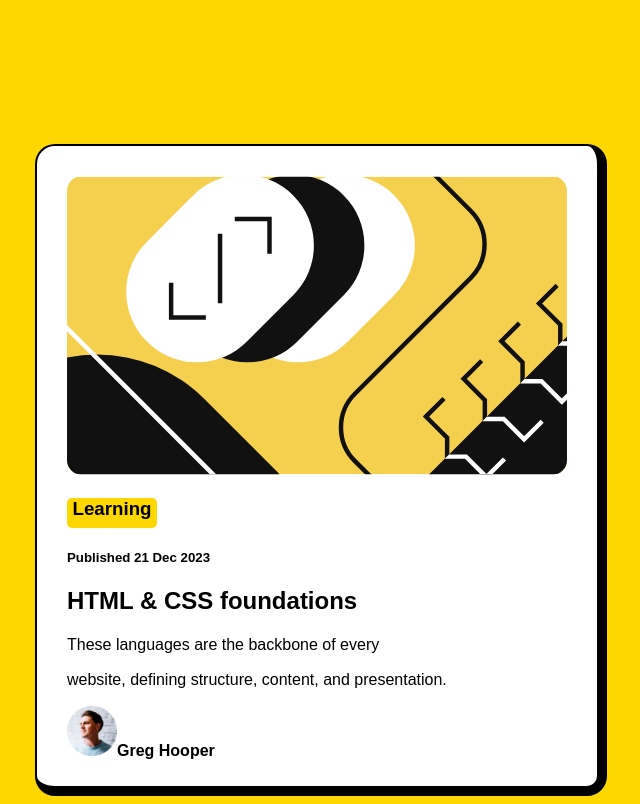
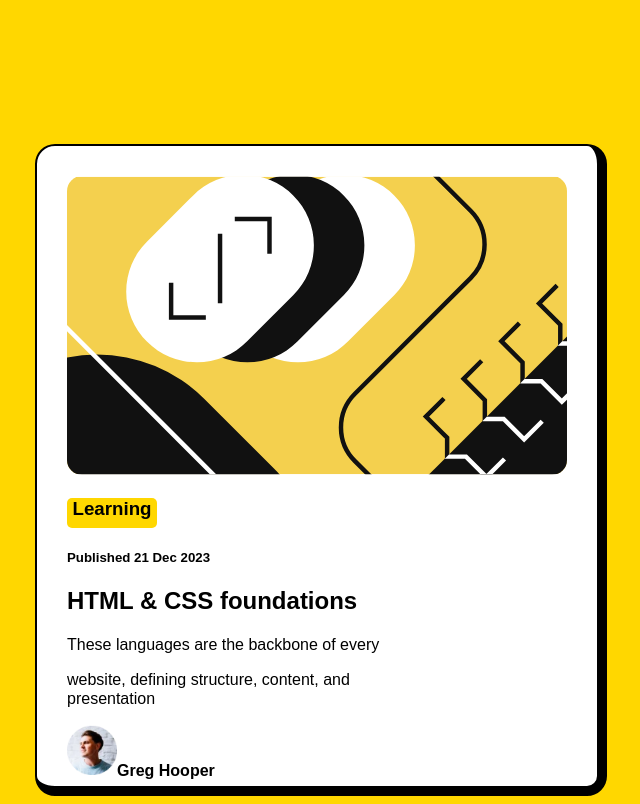
Before and after one commit to diarrassouba1/Carte-blog, a plain HTML site: page index.html in a window 1280 px wide. Shown: the whole page, without its empty margins (319-959 px from the left). Drawn offline with Linux system fonts and the light colour scheme.

Commit message:
Update index.html

```diff
--- a/index.html
+++ b/index.html
@@ -35,7 +35,7 @@
                   These languages are the backbone of every
                </p>
                 <p>
-                   website, defining structure, content, and presentation.
+                   website, defining structure, content, and<br> presentation
                 </p>
 
                    <img src="assets/images/image-avatar.webp" width="50"><strong>Greg Hooper</strong>
```
